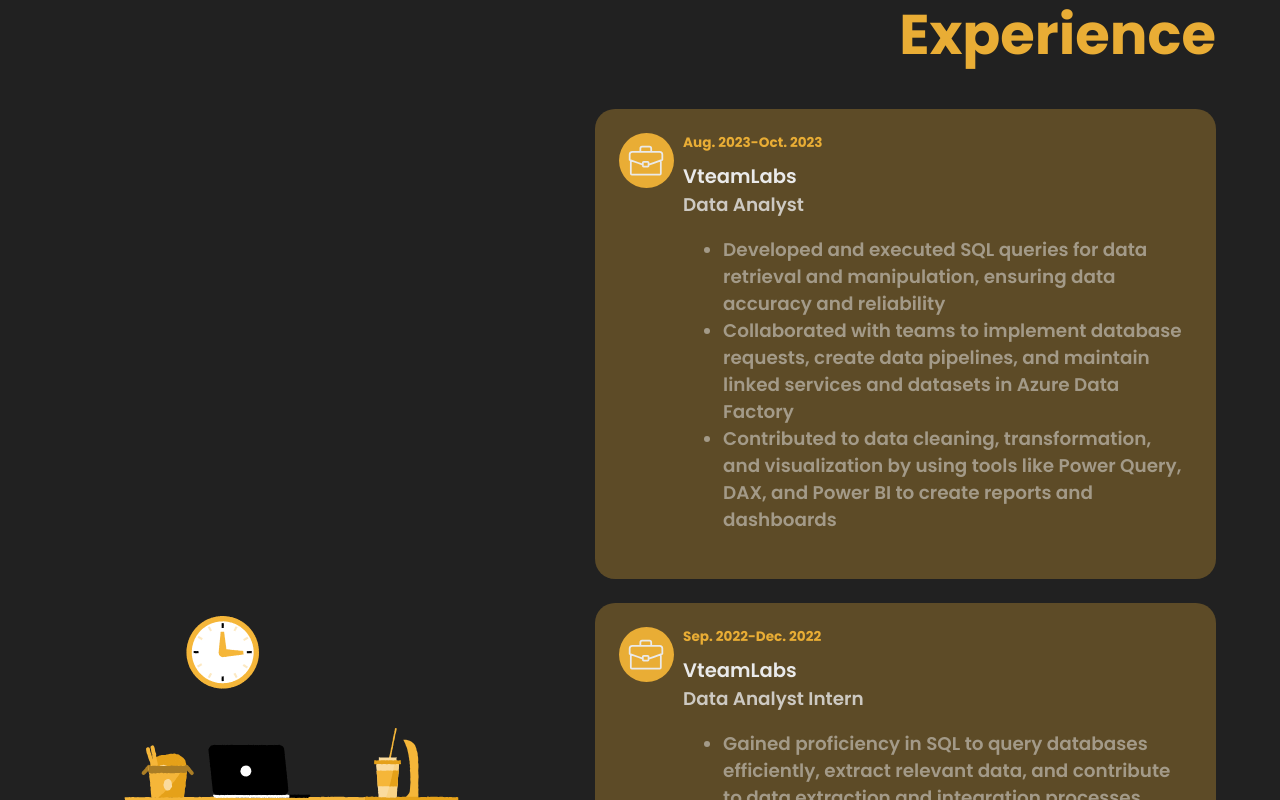
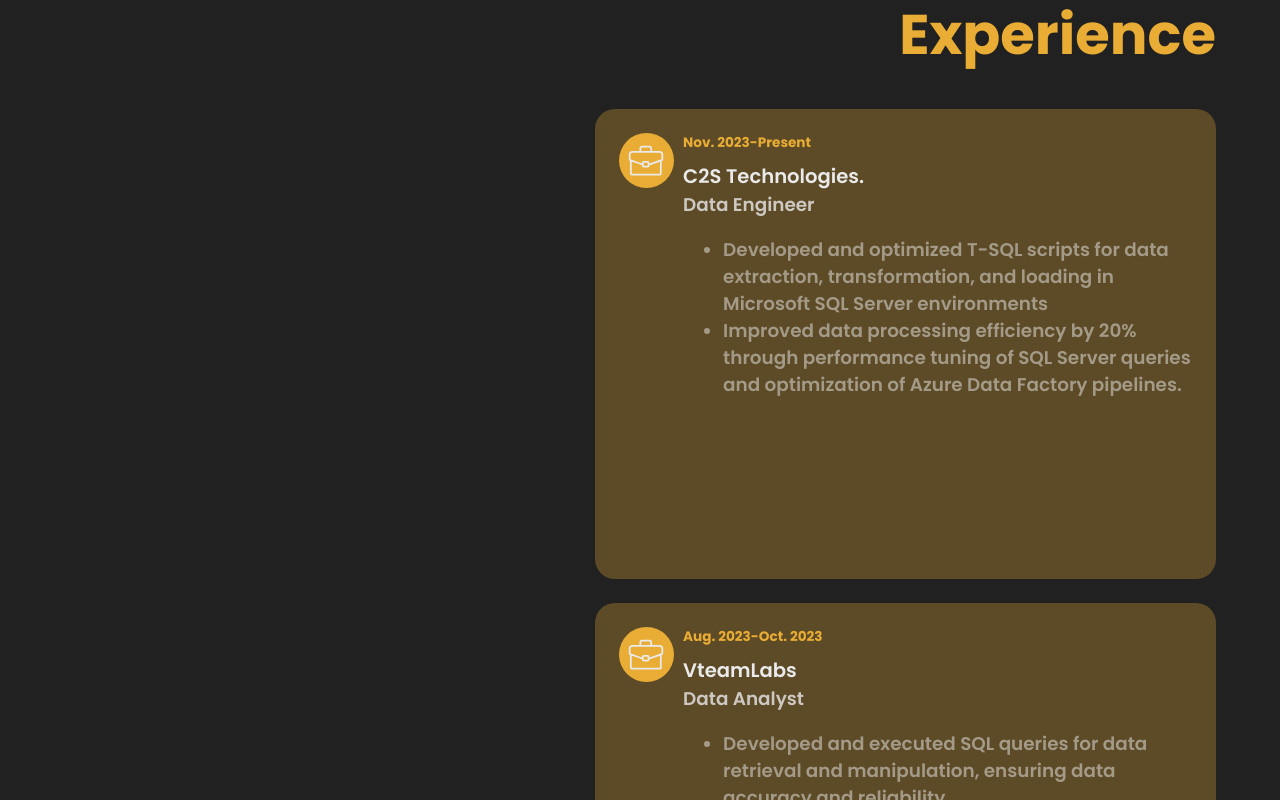
Before and after one commit to sahil-1811/sahil-1811.github.io, a React (Create React App) app: page / in a window 1280 px wide. Shown: the part 2920-3720 px from the top of the page. Built offline with nearby package versions, Linux system fonts and the light colour scheme; a web font is replaced by a local one.

Commit message:
Minor changes

```diff
--- a/src/data/experienceData.js
+++ b/src/data/experienceData.js
@@ -1,6 +1,19 @@
 export const experienceData = [
     {
         id: 1,
+        company: 'C2S Technologies.',
+        jobtitle: 'Data Engineer',
+        startYear: 'Nov. 2023',
+        endYear: 'Present',
+        duties: <ul>
+                    <li> Developed and optimized T-SQL scripts for data extraction, transformation, and loading in Microsoft SQL Server environments</li>
+                    {/* <li>Collaborated with teams to implement database requests, create data pipelines, and maintain linked services and datasets in Azure Data Factory</li>
+                    <li> Contributed to data cleaning, transformation, and visualization by using tools like Power Query, DAX, and Power BI to create reports and dashboards</li> */}
+                    <li> Improved data processing efficiency by 20% through performance tuning of SQL Server queries and optimization of Azure Data Factory pipelines.</li>
+                </ul>
+    },
+    {
+        id: 2,
         company: 'VteamLabs',
         jobtitle: 'Data Analyst',
         startYear: 'Aug. 2023',
@@ -13,7 +26,7 @@
                 </ul>
     },
     {
-        id: 2,
+        id: 3,
         company: 'VteamLabs',
         jobtitle: 'Data Analyst Intern',
         startYear: 'Sep. 2022',
@@ -26,7 +39,7 @@
                 </ul>
     },
     {
-        id: 3,
+        id: 4,
         company: 'Trivia Softwares',
         jobtitle: 'Data Analyst Intern',
         startYear: 'Dec. 2019',
```
